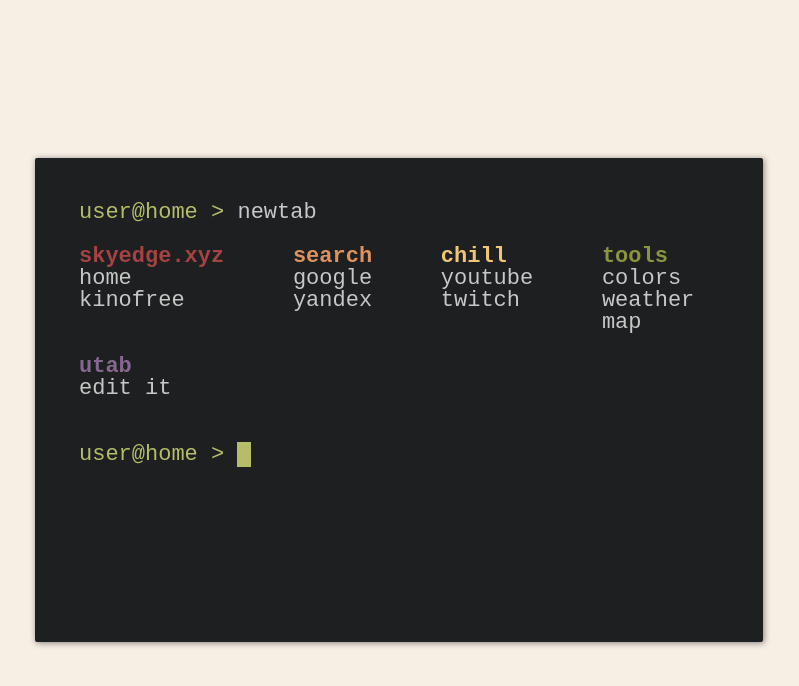
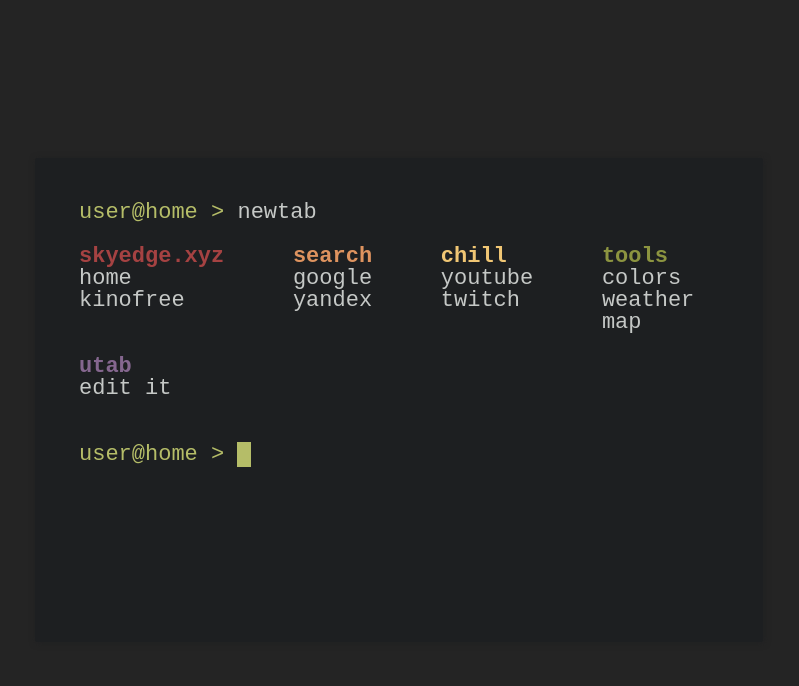
Before and after one commit to Tojefin/utab, a plain HTML site: page index.html in a window 1280 px wide. Shown: the whole page, without its empty margins (241-1040 px from the left). Drawn offline with Linux system fonts and the light colour scheme.

Commit message:
Update index.html

```diff
--- a/index.html
+++ b/index.html
@@ -6,7 +6,7 @@
   <style>
     html {
       align-items: center;
-      background-color: #f7eee4;
+      background-color: #242424;
       color: #c5c8c6;
       display: flex;
       font: 22px/1 "Inconsolata", monospace;
```
